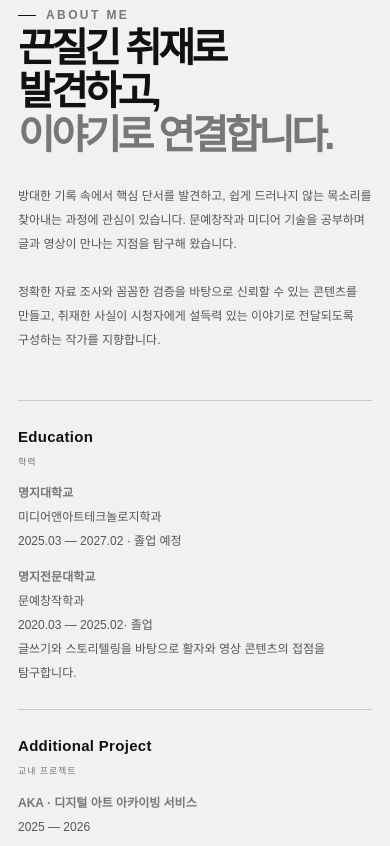
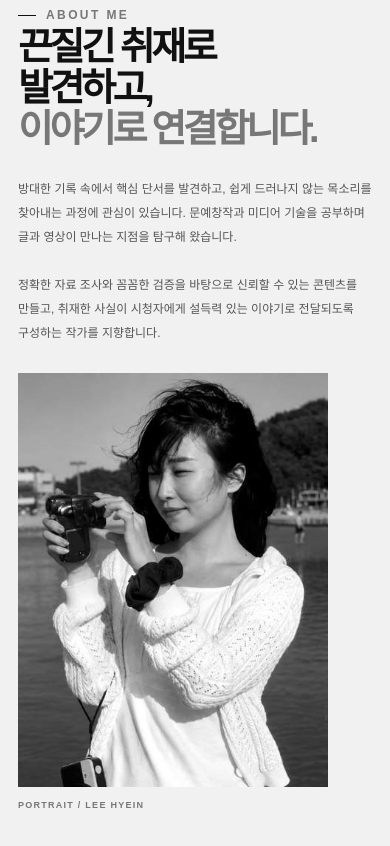
Before and after one commit to senah2101/Story-Telling, a plain HTML site: page index.html in a window 390 px wide. Shown: the part 4316-5162 px from the top of the page. Drawn offline with Linux system fonts and the light colour scheme; a web font is replaced by a local one.

Commit message:
Add black-and-white author portrait to About section

```diff
--- a/index.html
+++ b/index.html
@@ -2139,6 +2139,100 @@
       }
     }
 
+
+    /* ABOUT: 사진 + 작가 소개, 그 아래 이력 3단 구성 */
+    .about-layout {
+      display: grid !important;
+      grid-template-columns: minmax(230px, 320px) minmax(0, 1fr) !important;
+      column-gap: clamp(36px, 5vw, 80px) !important;
+      row-gap: 52px !important;
+      align-items: start !important;
+    }
+    .about-portrait {
+      grid-column: 1;
+      grid-row: 1;
+      width: 100%;
+      max-width: 320px;
+      margin: 0;
+    }
+    .about-portrait img {
+      display: block;
+      width: 100%;
+      height: auto;
+      aspect-ratio: 3 / 4;
+      object-fit: cover;
+      object-position: center;
+      border: 0;
+      border-radius: 0;
+      filter: grayscale(100%);
+    }
+    .about-portrait figcaption {
+      margin-top: 11px;
+      color: #777;
+      font-size: 9px;
+      font-weight: 650;
+      letter-spacing: .14em;
+    }
+    .about-main {
+      grid-column: 2;
+      grid-row: 1;
+      min-width: 0;
+    }
+    .about-main h2 {
+      font-size: clamp(40px, 5.3vw, 70px);
+    }
+    .about-main > p { max-width: 750px; }
+    .about-side {
+      grid-column: 1 / -1;
+      grid-row: 2;
+      display: grid !important;
+      grid-template-columns: repeat(3, minmax(0, 1fr)) !important;
+      align-items: start;
+      gap: 30px !important;
+      min-width: 0;
+      padding-top: 0;
+    }
+    .about-side .about-block { min-width: 0; }
+    .about-side .about-block:last-child {
+      border-bottom: 0;
+    }
+    .about-section .approach-grid {
+      margin-top: 55px;
+    }
+    @media (max-width: 900px) and (min-width: 701px) {
+      .about-layout {
+        grid-template-columns: minmax(190px, 270px) minmax(0, 1fr) !important;
+        column-gap: 32px !important;
+        row-gap: 40px !important;
+      }
+      .about-main h2 { font-size: clamp(34px, 4.8vw, 50px); }
+      .about-side { gap: 20px !important; }
+    }
+    @media (max-width: 700px) {
+      .about-layout {
+        grid-template-columns: minmax(0, 1fr) !important;
+        row-gap: 28px !important;
+      }
+      .about-main {
+        grid-column: 1;
+        grid-row: 1;
+      }
+      .about-main h2 { font-size: clamp(38px, 8.7vw, 56px); }
+      .about-portrait {
+        grid-column: 1;
+        grid-row: 2;
+        max-width: 310px;
+      }
+      .about-side {
+        grid-column: 1;
+        grid-row: 3;
+        display: block !important;
+        padding-top: 15px;
+      }
+      .about-side .about-block:last-child { border-bottom: 1px solid #c9c9c9; }
+      .about-section .approach-grid { margin-top: 40px; }
+    }
+
   </style>
 </head>
 
@@ -2456,6 +2550,13 @@
 
         <div class="about-layout">
 
+          <figure class="about-portrait">
+            <img src="assets/about-portrait-bw.jpg"
+                 alt="해변에서 카메라를 들고 있는 이혜인 작가의 흑백 사진"
+                 width="420" height="560" loading="lazy" decoding="async">
+            <figcaption>PORTRAIT / LEE HYEIN</figcaption>
+          </figure>
+
           <div class="about-main">
             <p class="eyebrow">About Me</p>
 
```
Also changed, not shown: assets/about-portrait-bw.jpg (added).
